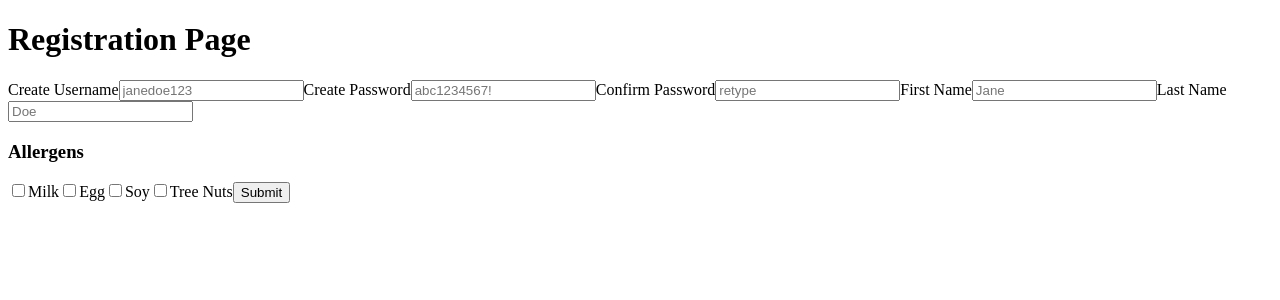
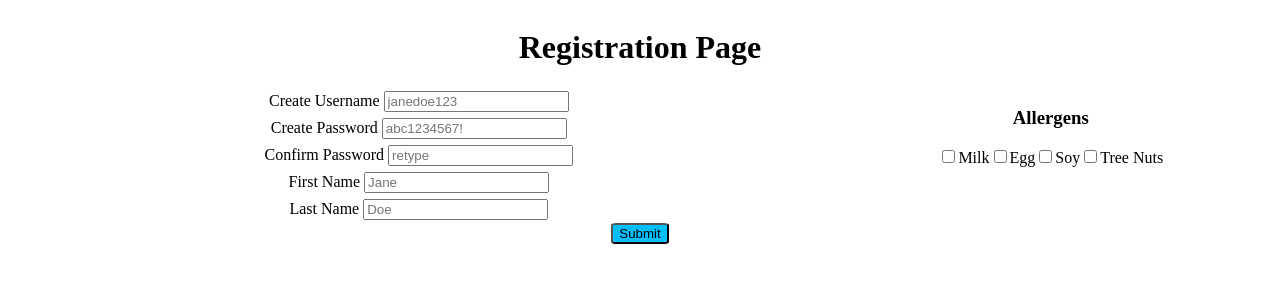
Before and after one commit to RickyAChris/potlukk-project, a React (Create React App) app: page /registration in a window 1280 px wide. Shown: the top 300 px of the page. Built offline with nearby package versions, Linux system fonts and the light colour scheme.

Commit message:
basic css for signin/reg

```diff
--- a/src/pages/registration-page.tsx
+++ b/src/pages/registration-page.tsx
@@ -2,6 +2,7 @@ import React, { useState } from "react"
 import { useMutation, useQueryClient } from "react-query"
 import { User, createUser, getAllUsers, UserCreation } from "../api/sign-in-requests"
 import { useNavigate } from "react-router-dom"
+import '../styles.css';
 
 
 type UserForm = {
@@ -86,32 +87,53 @@ export function RegistrationPage(){
 
 
     return <>
+    <div className="container2">
+        <div className="pagetitle">
             <h1>Registration Page</h1>
+        </div>
 
-    <label>Create Username</label>
+        <div className="usercreate">
+            <div>
+                <label>Create Username </label>
                 <input type="text" placeholder="janedoe123" onChange={e=>setForm({...form, username:e.target.value})}></input>
+            </div>
 
-    <label>Create Password</label>
+            <div>
+                <label>Create Password </label>
                 <input type="text" placeholder="abc1234567!" onChange={e=>setForm({...form, password:e.target.value})}></input>
+            </div>
 
-    <label>Confirm Password</label>
+            <div>
+                <label>Confirm Password </label>
                 <input type="text" placeholder="retype" onChange={e=>setForm({...form, confirmPassword:e.target.value})}></input>
+            </div>
 
-    <label>First Name</label>
+            <div>
+                <label>First Name </label>
                 <input type="text" placeholder="Jane" onChange={e=>setForm({...form, fname:e.target.value})}></input>
+            </div>
 
-    <label>Last Name</label>
+            <div>
+                <label>Last Name </label>
                 <input type="text" placeholder="Doe" onChange={e=>setForm({...form, lname:e.target.value})}></input>
+            </div>
+        </div>
+        <div className="allergens">
+            <div>
+                <h3>Allergens</h3>
+            </div>
 
-    <h3>Allergens</h3>
-
+            <div>
                 <input type="checkbox" id="MILK" onChange={checkBoxHandler}/><label htmlFor="MILK">Milk</label>
                 <input type="checkbox" id="EGG" onChange={checkBoxHandler}/><label htmlFor="EGG">Egg</label>
                 <input type="checkbox" id="SOY" onChange={checkBoxHandler}/><label htmlFor="SOY">Soy</label>
                 <input type="checkbox" id="TREENUTS" onChange={checkBoxHandler}/><label htmlFor="TREENUTS">Tree Nuts</label>
-
+            </div>
+        </div>
+            <div className="submit">
                 <button onClick={addUser}>Submit</button>
-
+            </div>
+    </div>
     </>
 }
 
--- a/src/pages/sign-in-page.tsx
+++ b/src/pages/sign-in-page.tsx
@@ -1,6 +1,7 @@
-import { useState, useEffect } from 'react'
+import { useState, useEffect } from 'react';
 import { authenticateUser } from '../api/sign-in-requests';
-import { useNavigate } from "react-router-dom"
+import { useNavigate } from "react-router-dom";
+import '../styles.css';
 
 export function SignInPage(){
     const navigate = useNavigate();
@@ -27,18 +28,37 @@ export function SignInPage(){
 
     return <>
 
+    <div className="container1">
+        <div className="label">
             <h1>Sign-In</h1>
+        </div>
+        <div className="signin">
+            <div>
                 <label>User Name:</label>
                 <input type="text" placeholder="johndoe" onChange={e=>setUsername(e.target.value)}/>
+            </div>
 
+            <div>
                 <label>Password:</label>
                 <input type="text" placeholder="*******" onChange={e=>setPassword(e.target.value)}/>
+            </div>
 
+            <div>
                 <button onClick={handleSubmit}>Sign In</button>
+            </div>
 
+        </div>
+        <div className="signup">
+            <div>
+                <label>New User</label>
+            </div>
 
-    <label>New User</label>
+            <div>
                 <button onClick={ToRegistration}>Sign Up</button>
+            </div>
+
+        </div>
+    </div>
 
     </>
 }
--- /dev/null
+++ b/src/styles.css
@@ -0,0 +1,88 @@
+/* Container for Sign in Page*/
+.container1 {
+    display: grid;
+    grid-template-columns: 1fr 1fr 1fr;
+    grid-template-rows: 0.5fr 1.5fr 0.5fr 1.5fr;
+    gap: 0px 0px;
+    grid-auto-flow: row;
+    grid-template-areas:
+      "label label label"
+      ". signin ."
+      ". signup ."
+      ". . .";
+  }
+
+  .label {
+    grid-area: label;
+    text-align: center;
+}
+
+  .signin {
+    grid-area: signin;
+    text-align: center;
+}
+
+  .signup {
+    grid-area: signup;
+    text-align: center;
+}
+
+.signin div {
+    padding: 10px;
+}
+
+.signup div {
+    padding: 3px;
+}
+
+.signin button {
+    background-color:deepskyblue;
+    border-radius:10%;
+}
+
+.signup button {
+    background-color:deepskyblue;
+    border-radius:10%;
+}
+
+/* Container for Registration Page*/
+.container2 {
+    display: grid;
+    grid-template-columns: 1.3fr 0.7fr;
+    grid-template-rows: 0.5fr 1.5fr 1fr;
+    gap: 0px 0px;
+    grid-auto-flow: row;
+    grid-template-areas:
+      "pagetitle pagetitle"
+      "usercreate allergens"
+      "submit submit";
+  }
+
+  .pagetitle {
+    grid-area: pagetitle;
+    text-align: center;
+}
+
+  .usercreate {
+    grid-area: usercreate;
+    text-align: center;
+}
+
+  .allergens {
+     grid-area: allergens;
+     text-align: center;
+}
+
+.submit {
+    grid-area: submit;
+     text-align: center;
+}
+
+.usercreate div {
+    padding: 3px;
+}
+
+.submit button {
+    background-color:deepskyblue;
+    border-radius:10%;
+}
```
Lines whose indentation alone changed are shown as unchanged.
